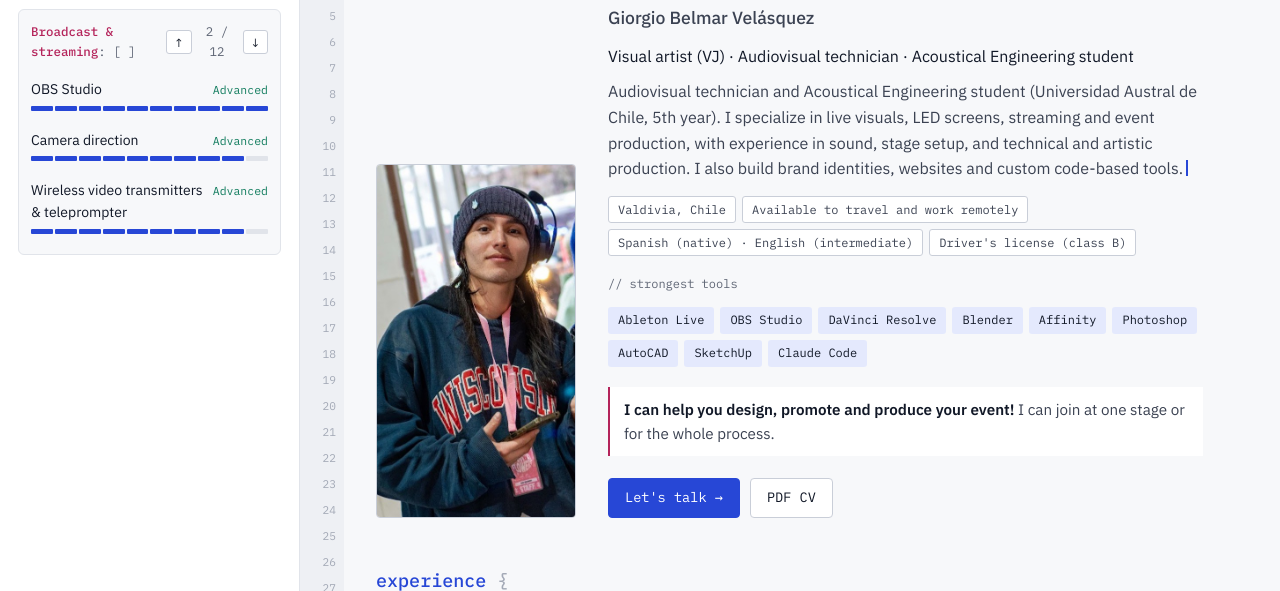
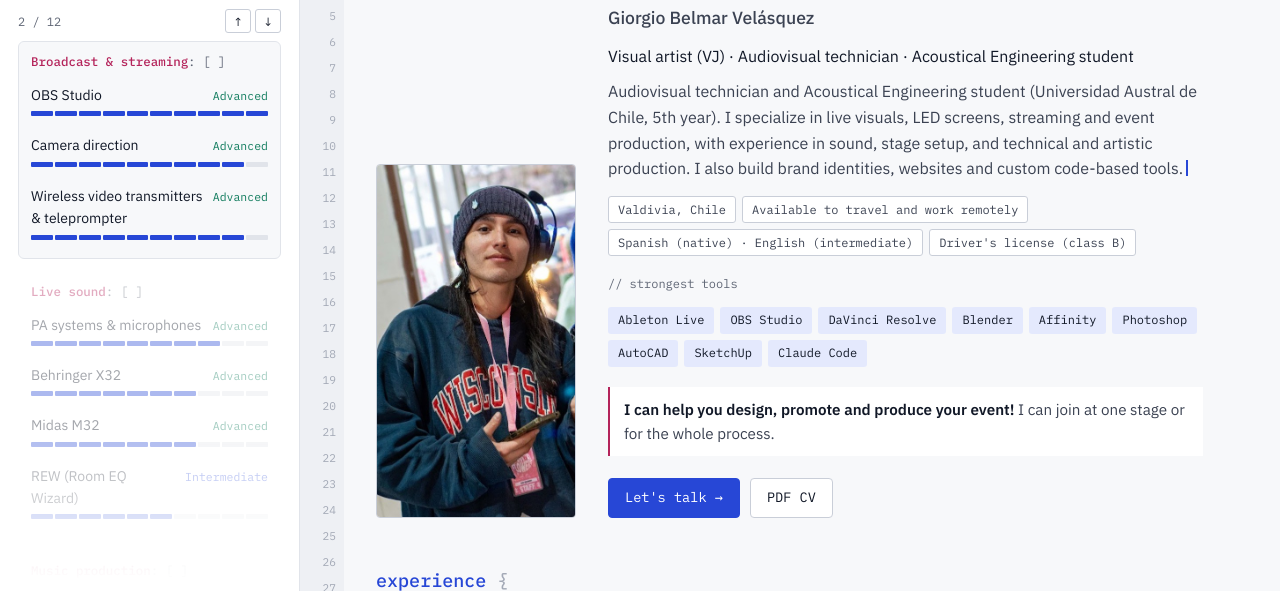
Before and after one commit to gio-belmar/gio-belmar.github.io, a plain HTML site: page index.html in a window 1280 px wide. Both pictures are taken after a click on the button "Previous area". Shown: the part 190-781 px from the top of the page. Drawn offline with Linux system fonts and the light colour scheme.

Commit message:
Panel de habilidades: todas las áreas en lista rotativa hacia arriba, con la superior destacada
Co-Authored-By: Claude Opus 5.5 <noreply@anthropic.com>
Claude-Session: https://claude.ai/code/session_01GFjztqgv23H95enZccBr9X

```diff
--- a/css/style.css
+++ b/css/style.css
@@ -158,18 +158,24 @@ body::before { content: ""; position: fixed; inset: 0 0 auto; height: env(safe-a
 .bar i { height: 5px; background: var(--line); border-radius: 1px; }
 .bar i.f { background: var(--blue); }
 
-.car { border: 1px solid var(--line); border-radius: 6px; background: var(--bg); padding: 12px; display: grid; gap: 8px; }
-.car-h { display: flex; justify-content: space-between; align-items: center; gap: 8px; font-family: var(--mono); font-size: .78rem; color: var(--muted); }
-.car-h b { color: var(--pink); font-weight: 500; }
-.car-nav { display: flex; gap: 4px; align-items: center; }
+.car { display: flex; flex-direction: column; gap: 8px; flex: 1 1 auto; min-height: 220px; }
+.car-h { display: flex; justify-content: space-between; align-items: center; gap: 8px; font-family: var(--mono); font-size: .75rem; color: var(--muted); }
+.car-nav { display: flex; gap: 4px; }
 .car-nav button { border: 1px solid var(--line2); background: var(--panel); border-radius: 3px; width: 26px; height: 24px; cursor: pointer; font-size: .75rem; color: var(--fg); }
-.car-pos { font-variant-numeric: tabular-nums; min-width: 42px; text-align: center; }
+.car-pos { font-variant-numeric: tabular-nums; }
+.car-view {
+  flex: 1 1 auto; min-height: 0; overflow: hidden; position: relative;
+  -webkit-mask-image: linear-gradient(to bottom, #000 72%, transparent);
+  mask-image: linear-gradient(to bottom, #000 72%, transparent);
+}
+.car-track { display: grid; gap: 12px; will-change: transform; }
+.car-g { border: 1px solid transparent; border-radius: 6px; padding: 10px 12px; opacity: .38; transition: opacity .5s, background .5s, border-color .5s; }
+.car-g.on { opacity: 1; background: var(--bg); border-color: var(--line); }
+.car-g:hover, .car-g:focus-within { opacity: 1; }
+.car-g h3 { margin: 0 0 4px; font-family: var(--mono); font-size: .78rem; font-weight: 400; color: var(--muted); }
+.car-g h3 b { color: var(--pink); font-weight: 500; }
 .car-body { display: grid; gap: 2px; }
-.car-body.swap { animation: swap .4s ease; }
-@keyframes swap { from { transform: translateY(12px); opacity: .15; } to { transform: none; opacity: 1; } }
-.car.static .car-nav { display: none; }
-.car-all { display: grid; gap: 14px; }
-.car-all h3 { margin: 0; font-family: var(--mono); font-size: .78rem; color: var(--pink); font-weight: 500; }
+.car.static .car-g { opacity: 1; }
 
 /* ---------- Contenido ---------- */
 .main { position: relative; min-width: 0; padding: 32px max(16px, env(safe-area-inset-right, 0px)) 64px calc(var(--gut-w) + 32px); }
@@ -341,6 +347,7 @@ body::before { content: ""; position: fixed; inset: 0 0 auto; height: env(safe-a
     transform: translateY(105%); transition: transform .28s ease; visibility: hidden;
   }
   .side.open { transform: none; visibility: visible; }
+  .car { flex: none; height: 52vh; height: 52dvh; }
   .side-in { max-height: inherit; padding: 18px max(16px, env(safe-area-inset-right, 0px)) calc(24px + env(safe-area-inset-bottom, 0px)) max(16px, env(safe-area-inset-left, 0px)); }
   .side-in::before { content: ""; width: 40px; height: 4px; background: var(--line2); border-radius: 2px; align-self: center; margin: -6px 0 2px; }
   .scrim { display: block; position: fixed; inset: 0; background: rgba(5, 8, 14, .45); z-index: 65; }
--- a/js/app.js
+++ b/js/app.js
@@ -408,20 +408,49 @@
   }
   function renderCarousel() {
     const el = $('#carousel'); const n = D.carousel.length;
+    const order = Array.from({ length: n }, (_, k) => (S.car + k) % n);
+    const block = i => '<div class="car-g" data-g="' + i + '"><h3><b>' + esc(L(D.carousel[i])) + '</b>: [ ]</h3><div class="car-body">' + carGroup(i) + '</div></div>';
     if (reduceMotion) {
       el.classList.add('static');
-      el.innerHTML = '<div class="car-all">' + D.carousel.map((g, i) => '<div><h3>' + esc(L(g)) + ': [ ]</h3><div class="car-body">' + carGroup(i) + '</div></div>').join('') + '</div>';
+      el.innerHTML = '<div class="car-track">' + order.map(block).join('') + '</div>';
       return;
     }
-    const g = D.carousel[S.car];
-    el.innerHTML = '<div class="car-h"><span><b>' + esc(L(g)) + '</b>: [ ]</span><span class="car-nav">' +
-      '<button type="button" data-car="-1" aria-label="' + esc(t('car.prev')) + '">↑</button><span class="car-pos">' + (S.car + 1) + ' / ' + n + '</span>' +
-      '<button type="button" data-car="1" aria-label="' + esc(t('car.next')) + '">↓</button></span></div><div class="car-body" aria-live="off">' + carGroup(S.car) + '</div>';
+    el.innerHTML = '<div class="car-h"><span class="car-pos">' + (S.car + 1) + ' / ' + n + '</span><span class="car-nav">' +
+      '<button type="button" data-car="-1" aria-label="' + esc(t('car.prev')) + '">↑</button>' +
+      '<button type="button" data-car="1" aria-label="' + esc(t('car.next')) + '">↓</button></span></div>' +
+      '<div class="car-view"><div class="car-track">' + order.map(block).join('') + '</div></div>';
+    markTop();
     $$('[data-car]', el).forEach(b => b.addEventListener('click', () => stepCarousel(+b.dataset.car)));
   }
+  function markTop() {
+    const track = $('#carousel .car-track'); if (!track) return;
+    $$('.car-g', track).forEach((g, k) => g.classList.toggle('on', k === 0));
+    const pos = $('#carousel .car-pos'); if (pos) pos.textContent = (S.car + 1) + ' / ' + D.carousel.length;
+  }
+  let carBusy = false;
   function stepCarousel(d) {
-    const n = D.carousel.length; S.car = (S.car + d + n) % n; renderCarousel();
-    const b = $('#carousel .car-body'); if (b) { b.classList.remove('swap'); void b.offsetWidth; b.classList.add('swap'); }
+    const track = $('#carousel .car-track'); if (!track || carBusy) return;
+    const n = D.carousel.length; S.car = (S.car + d + n) % n;
+    const gap = parseFloat(getComputedStyle(track).rowGap) || 0;
+    carBusy = true;
+    if (d > 0) {
+      const first = track.firstElementChild; const h = first.offsetHeight + gap;
+      first.classList.remove('on'); if (first.nextElementSibling) first.nextElementSibling.classList.add('on');
+      track.style.transition = 'transform .7s cubic-bezier(.4,0,.2,1)';
+      track.style.transform = 'translateY(' + (-h) + 'px)';
+      setTimeout(() => {
+        track.style.transition = 'none'; track.appendChild(first); track.style.transform = 'none';
+        void track.offsetHeight; carBusy = false; markTop();
+      }, 720);
+    } else {
+      const last = track.lastElementChild; track.style.transition = 'none';
+      track.insertBefore(last, track.firstElementChild);
+      const h = last.offsetHeight + gap;
+      track.style.transform = 'translateY(' + (-h) + 'px)'; void track.offsetHeight;
+      markTop();
+      track.style.transition = 'transform .7s cubic-bezier(.4,0,.2,1)'; track.style.transform = 'none';
+      setTimeout(() => { track.style.transition = 'none'; carBusy = false; }, 720);
+    }
   }
   function startCarousel() {
     if (reduceMotion || S.carTimer) return;
```
